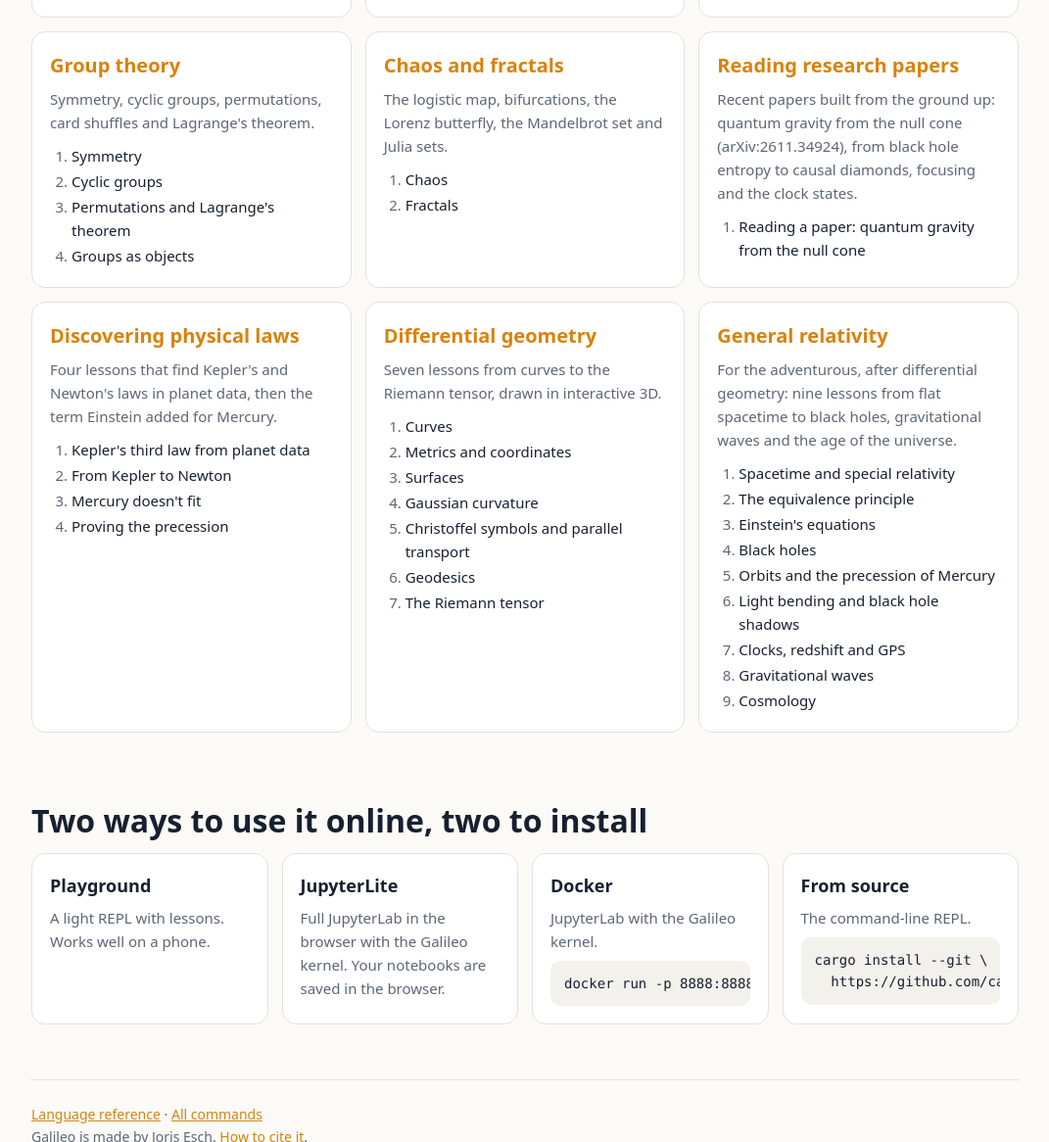
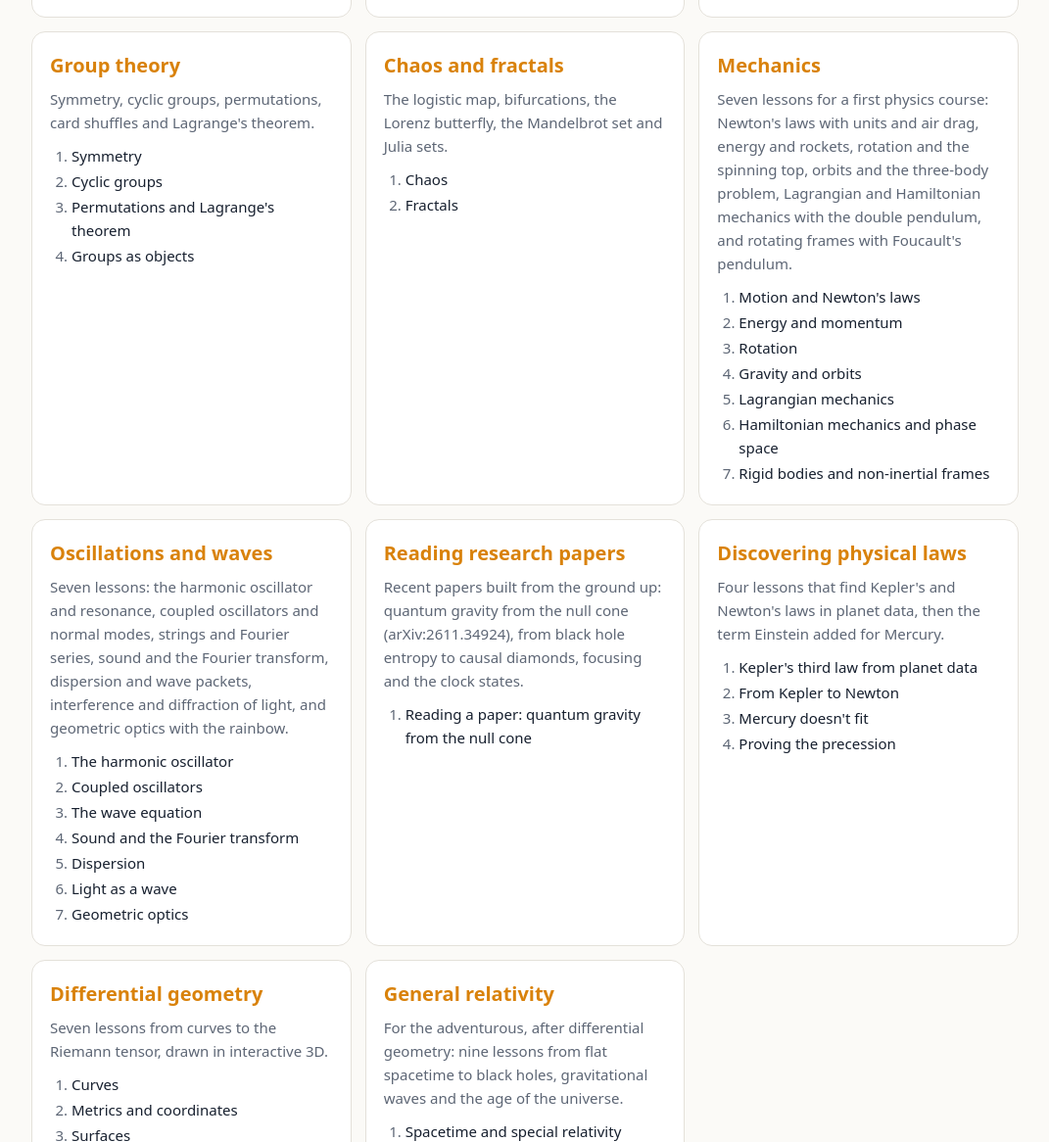
Before and after one commit to cascala/igalileo, a plain HTML site: page site/index.html in a window 1280 px wide. Shown: the part 2752-3918 px from the top of the page at 98% size, without its empty margins (104-1175 px from the left). Drawn offline with Linux system fonts and the light colour scheme.

Commit message:
Landing page: mechanics and oscillations-and-waves cards
Co-Authored-By: Claude Opus 5.5 <noreply@anthropic.com>
Claude-Session: https://claude.ai/code/session_01U2rdDYAUcehgEKLXVSRNuW

```diff
--- a/site/index.html
+++ b/site/index.html
@@ -172,6 +172,16 @@ isprime(2^127 - 1)</pre></div>
         <ol><li><a href="playground/#lesson/chaos/01-chaos">Chaos</a></li><li><a href="playground/#lesson/chaos/02-fractals">Fractals</a></li></ol>
       </div>
       <div class="card">
+        <h3><a href="playground/#lesson/mechanics/01-motion-and-newtons-laws">Mechanics</a></h3>
+        <p>Seven lessons for a first physics course: Newton&#x27;s laws with units and air drag, energy and rockets, rotation and the spinning top, orbits and the three-body problem, Lagrangian and Hamiltonian mechanics with the double pendulum, and rotating frames with Foucault&#x27;s pendulum.</p>
+        <ol><li><a href="playground/#lesson/mechanics/01-motion-and-newtons-laws">Motion and Newton&#x27;s laws</a></li><li><a href="playground/#lesson/mechanics/02-energy-and-momentum">Energy and momentum</a></li><li><a href="playground/#lesson/mechanics/03-rotation">Rotation</a></li><li><a href="playground/#lesson/mechanics/04-gravity-and-orbits">Gravity and orbits</a></li><li><a href="playground/#lesson/mechanics/05-lagrangian-mechanics">Lagrangian mechanics</a></li><li><a href="playground/#lesson/mechanics/06-hamiltonian-mechanics">Hamiltonian mechanics and phase space</a></li><li><a href="playground/#lesson/mechanics/07-rigid-bodies-and-frames">Rigid bodies and non-inertial frames</a></li></ol>
+      </div>
+      <div class="card">
+        <h3><a href="playground/#lesson/waves/01-harmonic-oscillator">Oscillations and waves</a></h3>
+        <p>Seven lessons: the harmonic oscillator and resonance, coupled oscillators and normal modes, strings and Fourier series, sound and the Fourier transform, dispersion and wave packets, interference and diffraction of light, and geometric optics with the rainbow.</p>
+        <ol><li><a href="playground/#lesson/waves/01-harmonic-oscillator">The harmonic oscillator</a></li><li><a href="playground/#lesson/waves/02-coupled-oscillators">Coupled oscillators</a></li><li><a href="playground/#lesson/waves/03-wave-equation">The wave equation</a></li><li><a href="playground/#lesson/waves/04-sound-and-fourier">Sound and the Fourier transform</a></li><li><a href="playground/#lesson/waves/05-dispersion">Dispersion</a></li><li><a href="playground/#lesson/waves/06-light-as-a-wave">Light as a wave</a></li><li><a href="playground/#lesson/waves/07-geometric-optics">Geometric optics</a></li></ol>
+      </div>
+      <div class="card">
         <h3><a href="playground/#lesson/papers/01-quantum-gravity-null-cone">Reading research papers</a></h3>
         <p>Recent papers built from the ground up: quantum gravity from the null cone (arXiv:2611.34924), from black hole entropy to causal diamonds, focusing and the clock states.</p>
         <ol><li><a href="playground/#lesson/papers/01-quantum-gravity-null-cone">Reading a paper: quantum gravity from the null cone</a></li></ol>
```
